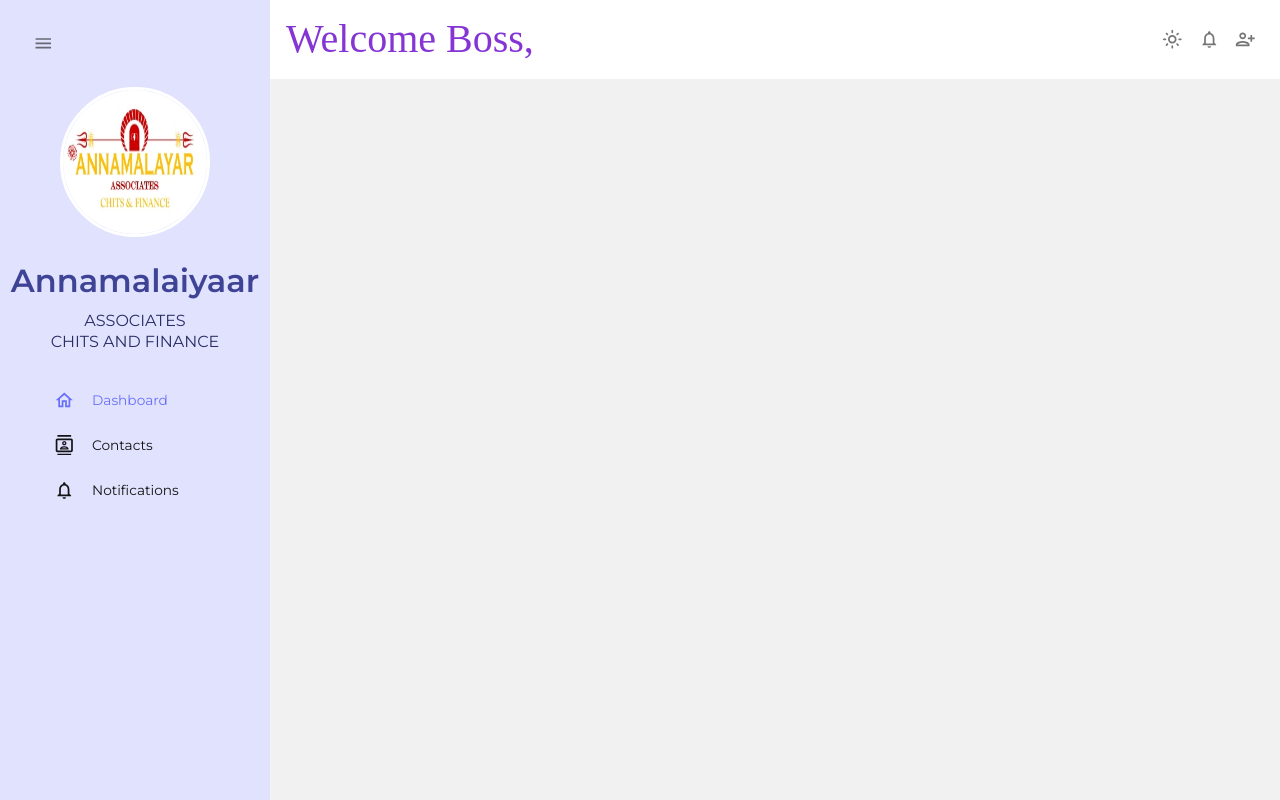
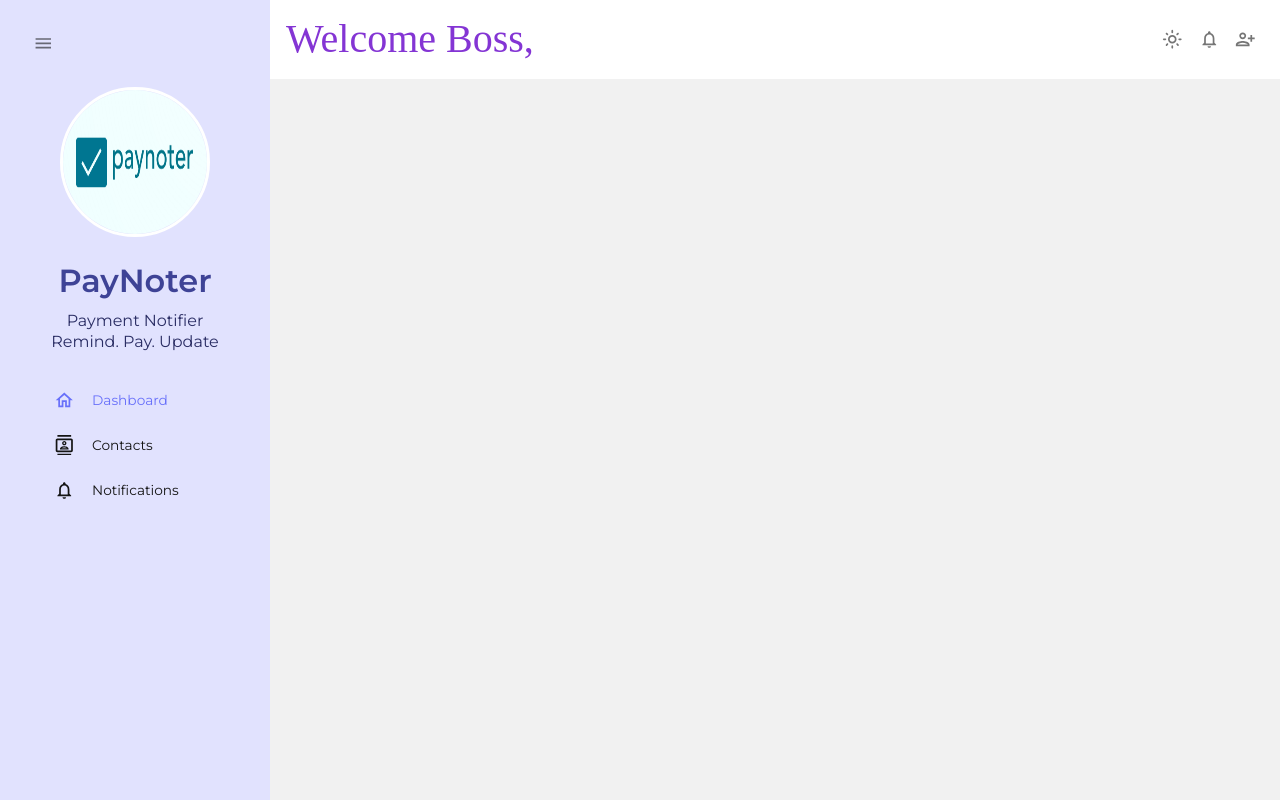
Before and after one commit to prxnxv7/frontend-prototype, a React (Create React App) app: page / in a window 1280 px wide. Built offline with nearby package versions, Linux system fonts and the light colour scheme; no server answers; a web font is replaced by a local one.

Commit message:
PayNoter deployment

```diff
--- a/src/scenes/global/Sidebar.jsx
+++ b/src/scenes/global/Sidebar.jsx
@@ -8,7 +8,7 @@ import HomeOutlinedIcon from "@mui/icons-material/HomeOutlined";
 import ContactsOutlinedIcon from "@mui/icons-material/ContactsOutlined";
 import NotificationsOutlinedIcon from "@mui/icons-material/NotificationsOutlined";
 import MenuOutlinedIcon from "@mui/icons-material/MenuOutlined";
-import pic from "../../LOGO.jpeg";
+import pic from "../../logo.png";
 
 const Item = ({ title, to, icon, selected, setSelected }) => {
   const theme = useTheme();
@@ -100,12 +100,12 @@ const Sidebar = () => {
                   fontWeight="bold"
                   sx={{ m: "25px 0 10px 0" }}
                 >
-                  Annamalaiyaar
+                  PayNoter
                 </Typography>
                 <Typography variant="h5" color={colors.blueAccent[200]}>
-                  ASSOCIATES
+                  Payment Notifier
                   <br />
-                  CHITS AND FINANCE
+                  Remind. Pay. Update
                 </Typography>
               </Box>
             </Box>
```
Also changed, not shown: src/logo.png (added).
